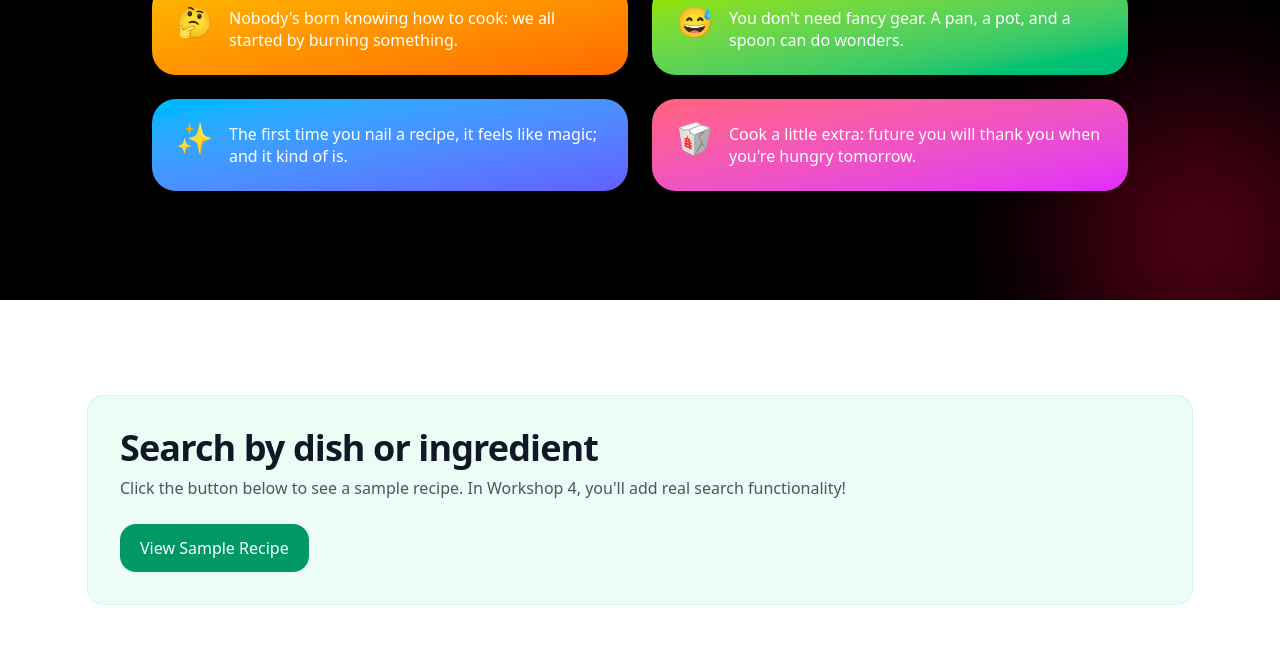
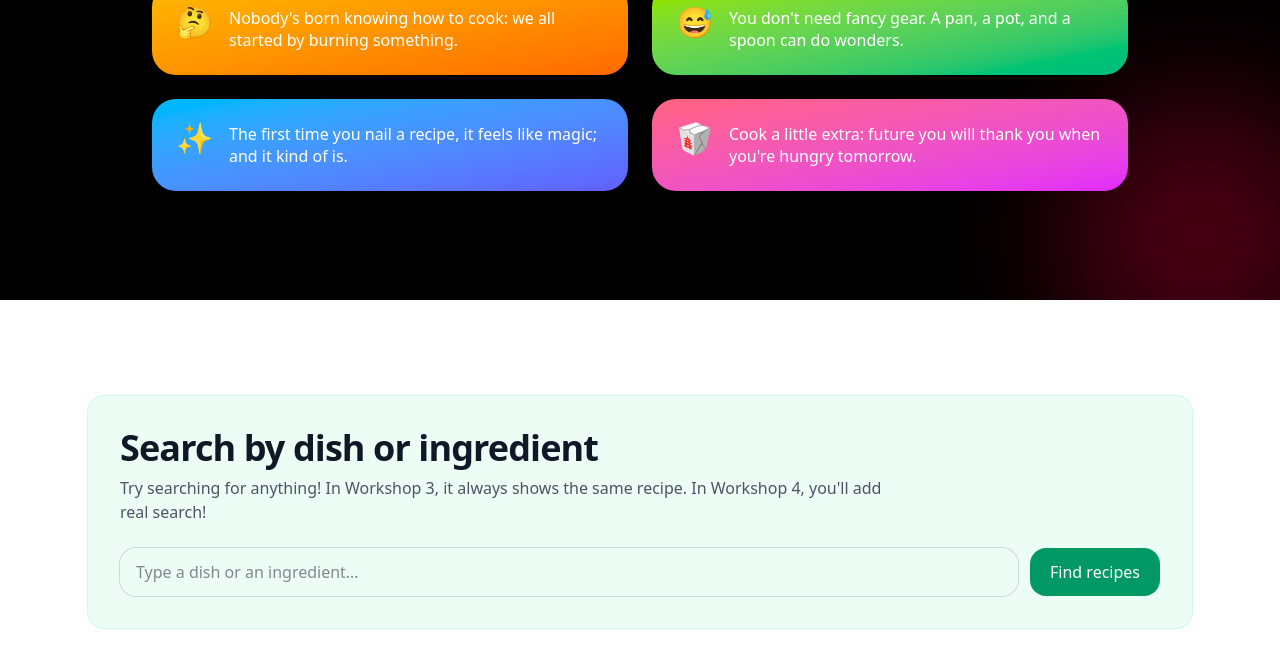
Before and after one commit to raphaelfabeni/meals, a Next.js app: page / in a window 1280 px wide. Shown: the part 500-1168 px from the top of the page. Built offline with nearby package versions, Linux system fonts and the light colour scheme.

Commit message:
refactor(workshop-3): restore full UI with SearchBar and RecipeCard but hardcoded data

```diff
--- a/src/app/_components/SearchSection/SearchSection.jsx
+++ b/src/app/_components/SearchSection/SearchSection.jsx
@@ -1,27 +1,31 @@
 "use client";
 
 /**
- * SearchSection Component (Workshop 3 - Simplified)
+ * SearchSection Component (Workshop 3)
  *
- * This simplified version just shows a button that opens a modal with hardcoded data.
+ * Full UI with SearchBar and RecipeCard, but using hardcoded data.
+ * No matter what the user searches, it always shows the same recipe.
+ *
  * Students learn:
  * - Using custom hooks (useSearch)
- * - Managing modal state
- * - Passing props to child components
+ * - Managing state
+ * - Passing props and event handlers to child components
+ * - Conditional rendering (show results only after search)
  *
  * In Workshop 4, we'll add:
- * - Real search functionality
- * - Dynamic recipe cards
+ * - Real search functionality with filtering
  * - API integration
+ * - Loading and error states
  */
 
 import { useSearch } from "./useSearch";
+import SearchBar from "@/app/_components/SearchBar/SearchBar";
+import RecipeCard from "@/app/_components/RecipeCard/RecipeCard";
 import RecipeModal from "@/app/_components/RecipeModal/RecipeModal";
-import Button from "@/app/_components/Button/Button";
 
 export default function SearchSection() {
-  // Use our custom hook to manage modal state
-  const { modalOpen, selectedRecipe, openRecipe, closeModal } = useSearch();
+  // Use our custom hook to manage search state
+  const { results, selected, handleSearch, handleCardClick, handleCloseModal } = useSearch();
 
   return (
     <section
@@ -33,22 +37,32 @@ export default function SearchSection() {
           Search by dish or ingredient
         </h2>
         <p className="mt-2 text-gray-600">
-          Click the button below to see a sample recipe. In Workshop 4, you'll add real search functionality!
+          Try searching for anything! In Workshop 3, it always shows the same recipe. In Workshop 4, you'll add real search!
         </p>
       </header>
 
-      {/* Simple button that opens the modal */}
-      <div className="mt-6">
-        <Button onClick={openRecipe} size="lg" variant="primary">
-          View Sample Recipe
-        </Button>
-      </div>
+      {/* Search bar - user can type and submit */}
+      <SearchBar onSearch={handleSearch} />
 
-      {/* Modal component - shows/hides based on modalOpen state */}
+      {/* Show results only if there are any */}
+      {results.length > 0 && (
+        <div className="mt-8 grid grid-cols-1 sm:grid-cols-2 md:grid-cols-3 gap-6">
+          {results.map((recipe) => (
+            <RecipeCard
+              key={recipe.id}
+              title={recipe.title}
+              imageUrl={recipe.imageUrl}
+              onOpen={() => handleCardClick(recipe)}
+            />
+          ))}
+        </div>
+      )}
+
+      {/* Modal - shows when a recipe card is clicked */}
       <RecipeModal
-        open={modalOpen}
-        onClose={closeModal}
-        recipe={selectedRecipe}
+        open={!!selected}
+        onClose={handleCloseModal}
+        recipe={selected}
       />
     </section>
   );
--- a/src/app/_components/SearchSection/useSearch.js
+++ b/src/app/_components/SearchSection/useSearch.js
@@ -3,13 +3,16 @@
 /**
  * Simplified useSearch Hook (Workshop 3)
  *
- * This is a very basic version that just manages modal open/close state.
+ * This version shows the full UI (SearchBar + RecipeCard) but with hardcoded data.
+ * No matter what the user searches, it always shows the same recipe.
+ *
  * Students learn:
  * - useState for managing component state
  * - Custom hooks to encapsulate logic
+ * - Event handlers
  *
  * In Workshop 4, we'll add:
- * - Real search functionality
+ * - Real search functionality with filtering
  * - API calls with async/await
  * - Loading and error states
  */
@@ -35,32 +38,40 @@ const DEMO_RECIPE = {
 };
 
 export function useSearch() {
-  // Simple state: is the modal open and which recipe to show?
-  const [modalOpen, setModalOpen] = useState(false);
-  const [selectedRecipe, setSelectedRecipe] = useState(null);
+  // State for search results and modal
+  const [results, setResults] = useState([]);
+  const [selected, setSelected] = useState(null);
 
   /**
-   * Open modal with the demo recipe
-   * In Workshop 4, this will show the actual searched/clicked recipe
+   * Handle search submission
+   * In Workshop 3: Always shows the same hardcoded recipe
+   * In Workshop 4: Will actually search/filter based on the term
    */
-  function openRecipe() {
-    setSelectedRecipe(DEMO_RECIPE);
-    setModalOpen(true);
+  function handleSearch(term) {
+    // For now, just show the demo recipe no matter what they search
+    setResults([DEMO_RECIPE]);
+  }
+
+  /**
+   * Handle clicking a recipe card to open the modal
+   */
+  function handleCardClick(recipe) {
+    setSelected(recipe);
   }
 
   /**
    * Close the modal
    */
-  function closeModal() {
-    setModalOpen(false);
-    setSelectedRecipe(null);
+  function handleCloseModal() {
+    setSelected(null);
   }
 
   // Return state and functions for the UI to use
   return {
-    modalOpen,
-    selectedRecipe,
-    openRecipe,
-    closeModal
+    results,
+    selected,
+    handleSearch,
+    handleCardClick,
+    handleCloseModal
   };
 }
```
